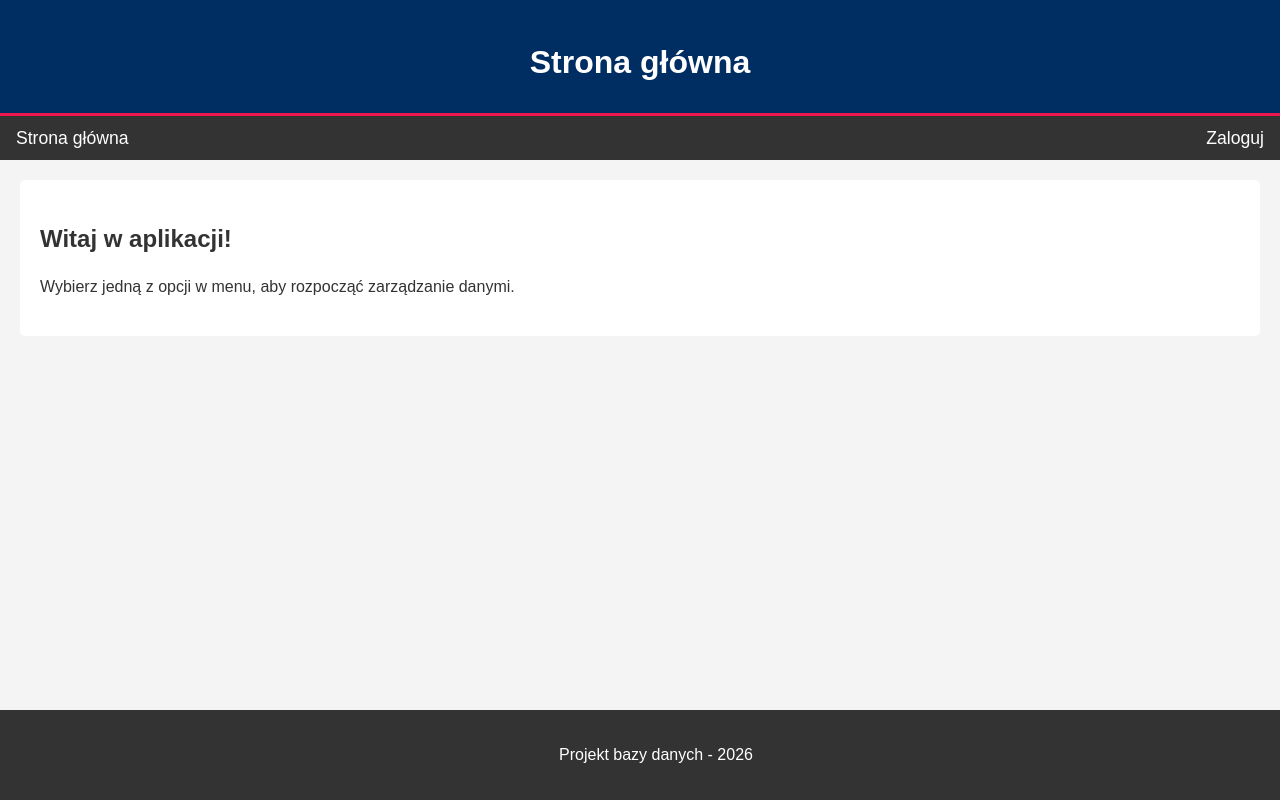
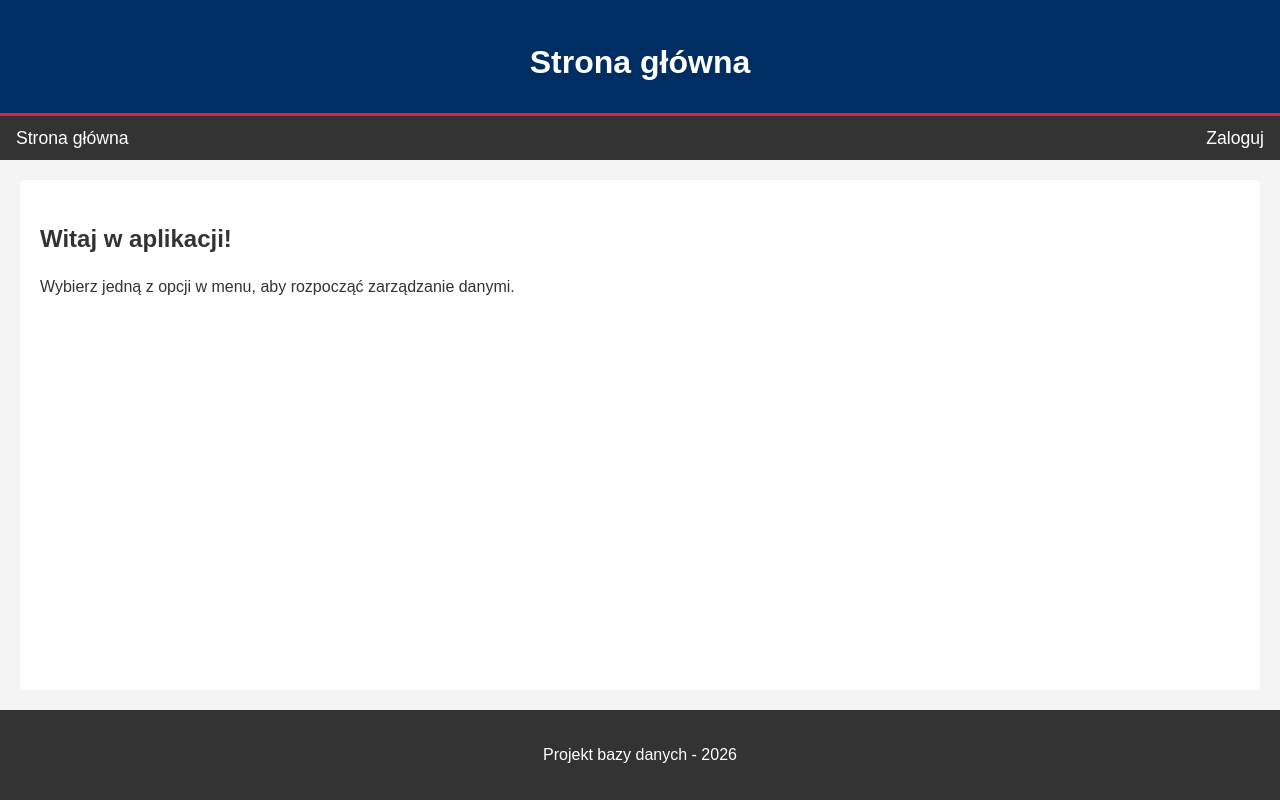
Before and after one commit to bbbama/nba_database_app, a PHP site: page / in a window 1280 px wide. Run offline with PHP 8.4, Linux system fonts and the light colour scheme; some libraries are stand-ins or nearby versions.

Commit message:
footer fixed

```diff
--- a/aplikacja_www/style.css
+++ b/aplikacja_www/style.css
@@ -7,6 +7,9 @@ body {
     color: #333;
     margin: 0;
     padding: 0;
+    display: flex;
+    flex-direction: column;
+    min-height: 100vh;
 }
 
 header {
@@ -68,6 +71,8 @@ main {
     background: #fff;
     border-radius: 5px;
     max-width: 1200px;
+    width: 100%;
+    flex: 1;
 }
 
 table {
@@ -93,14 +98,13 @@ tr:nth-child(even) {
     background-color: #f9f9f9;
 }
 
+/* Footer styles adjusted to flow with content */
 footer {
     text-align: center;
     padding: 1rem;
     background: #333;
     color: #fff;
-    position: fixed;
-    bottom: 0;
-    width: 100%;
+    /* Removed position: fixed, bottom: 0, width: 100% */
 }
 
 a.button, button {
```
